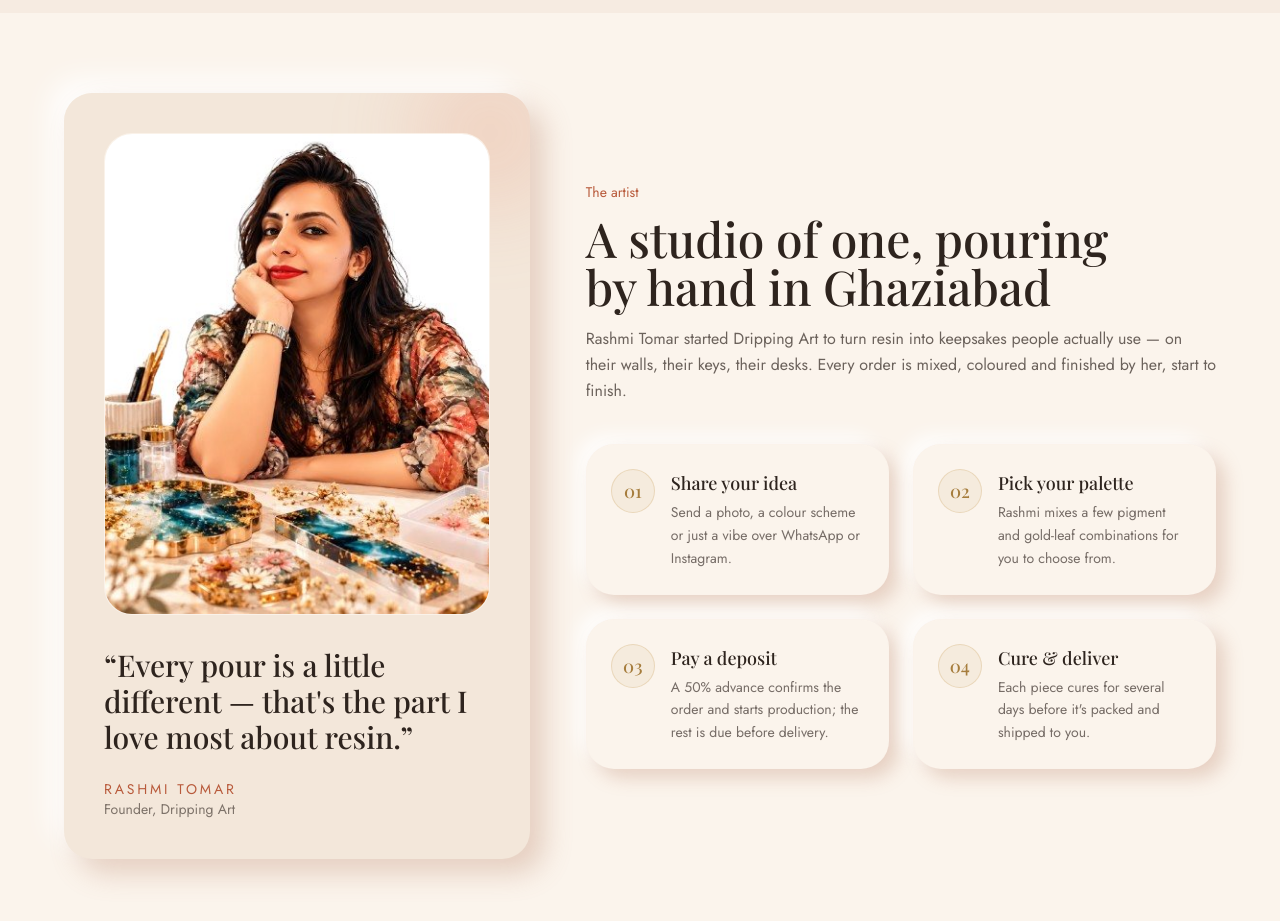
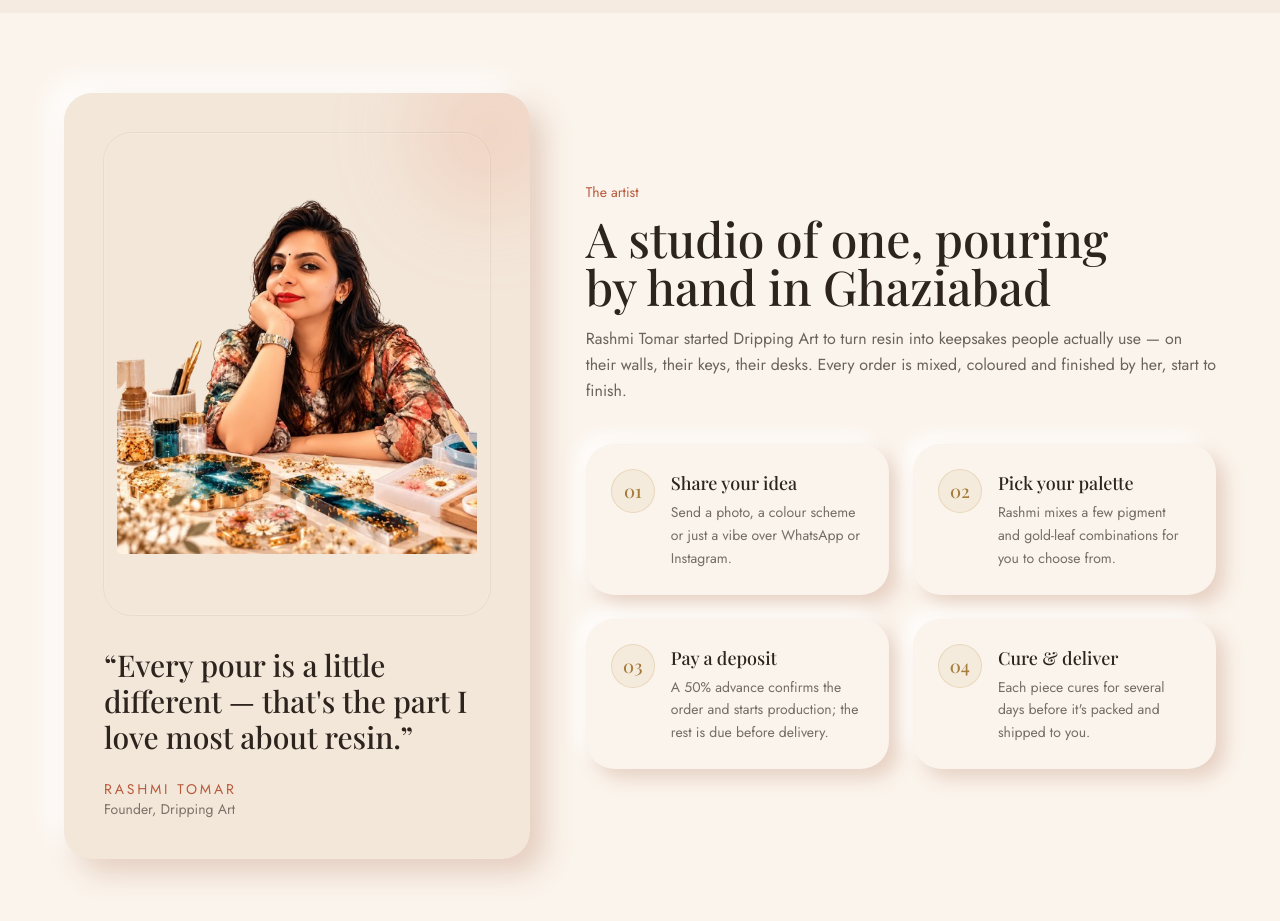
Before and after one commit to Harshmalik017/DrippingArt, a Next.js app: page / in a window 1280 px wide. Shown: the part 2440-3361 px from the top of the page. Built offline with nearby package versions, Linux system fonts and the light colour scheme.

Commit message:
feat: restore original artist image

```diff
--- a/components/About.tsx
+++ b/components/About.tsx
@@ -32,14 +32,14 @@ export default function About() {
       <div className="mx-auto grid max-w-6xl gap-14 lg:grid-cols-[0.85fr_1.15fr] lg:items-center">
         <ClayCard strong className="relative overflow-hidden p-8 sm:p-10">
           <div className="absolute -right-10 -top-10 h-40 w-40 rounded-full bg-coral/20 blur-2xl" />
-          <div className="relative aspect-[4/5] overflow-hidden rounded-[28px] border border-cream/70 bg-cream/40 shadow-[var(--clay-shadow-sm)] dark:border-white/5 dark:bg-night-surface/30">
+          <div className="relative aspect-[4/5] overflow-hidden rounded-[28px] border border-cream/20 bg-transparent shadow-[var(--clay-shadow-lg)] ring-1 ring-black/5 dark:border-white/5 dark:ring-white/5">
             <Image
-              src="/images/rashmi-tomar.jpg"
+              src="/images/rashmi-tomar.png"
               alt="Rashmi Tomar, founder of Dripping Art"
               fill
               priority
               sizes="(min-width: 1024px) 360px, (min-width: 640px) 40vw, 90vw"
-              className="object-cover"
+              className="object-contain p-3"
             />
           </div>
           <p className="mt-8 font-display text-2xl leading-snug text-ink dark:text-cream sm:text-3xl">
```
Also changed, not shown: public/images/rashmi-tomar.jpg (deleted), public/images/rashmi-tomar.png (added).
